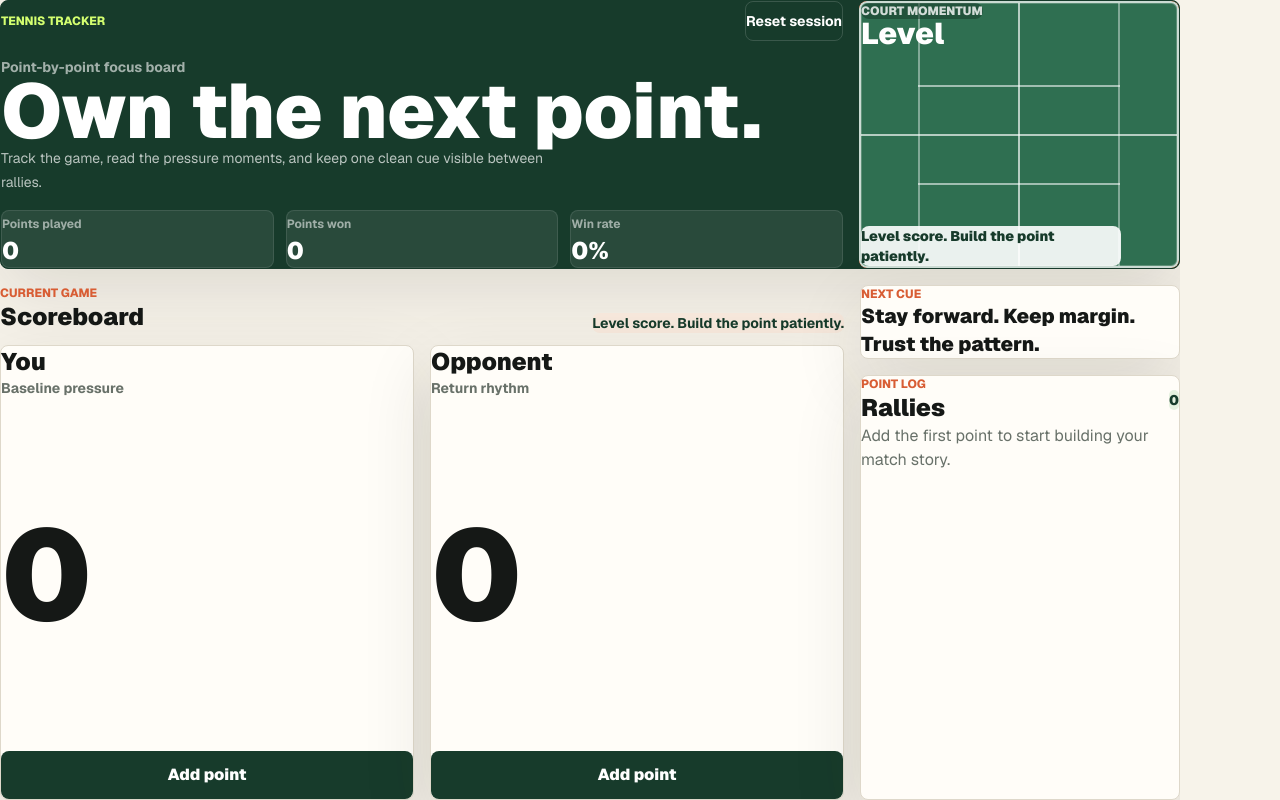
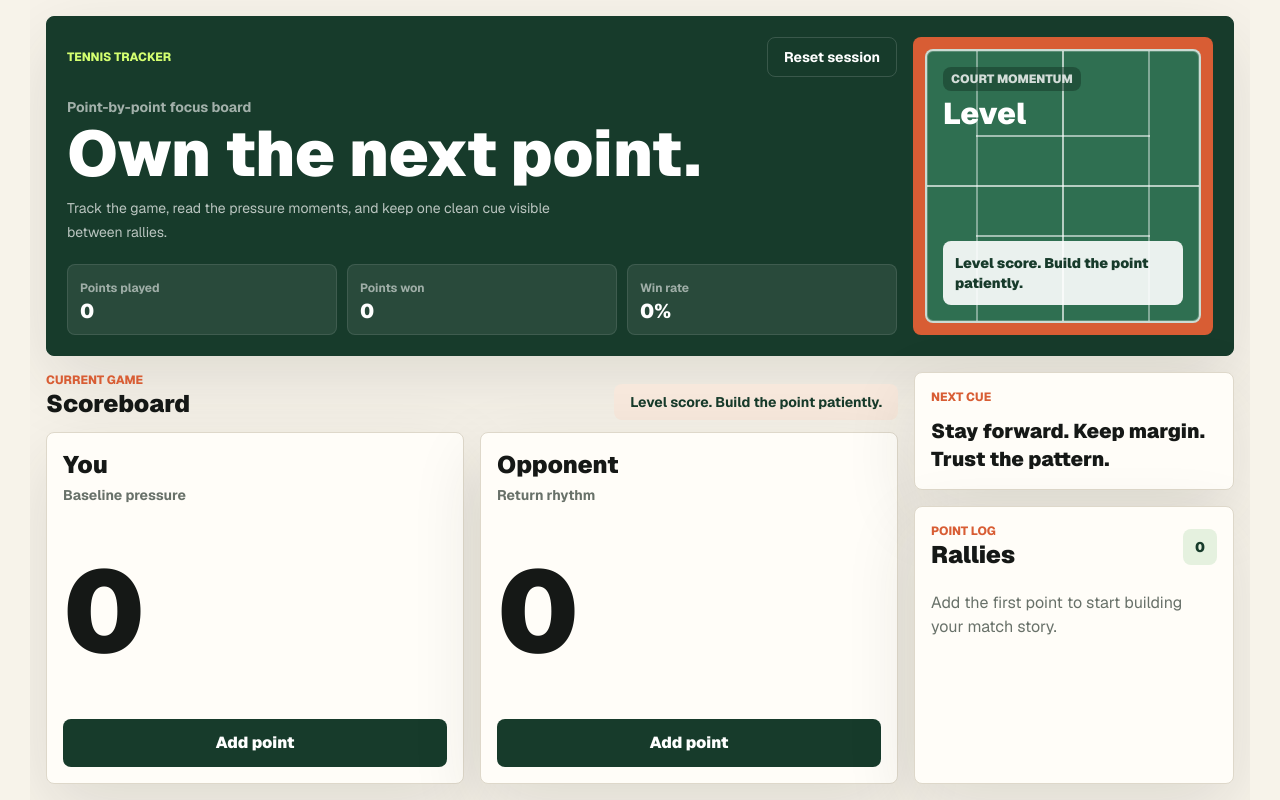
Before and after one commit to martalewan/tennis-tracker, a Next.js app: page / in a window 1280 px wide. Built offline with nearby package versions, Linux system fonts and the light colour scheme.

Commit message:
Fix layout spacing and gutters

```diff
--- a/src/app/globals.css
+++ b/src/app/globals.css
@@ -54,8 +54,6 @@ body {
 
 body {
   min-height: 100%;
-  display: flex;
-  flex-direction: column;
   color: var(--foreground);
   background: var(--background);
   font-family: var(--font-geist-sans), Arial, Helvetica, sans-serif;
@@ -65,8 +63,6 @@ body {
 
 * {
   box-sizing: border-box;
-  padding: 0;
-  margin: 0;
 }
 
 a {
--- a/src/app/page.tsx
+++ b/src/app/page.tsx
@@ -56,9 +56,9 @@ export default function Home() {
   }
 
   return (
-    <main className="mx-auto grid h-screen w-[min(var(--page-width),calc(100%_-_2rem))] grid-rows-[auto_minmax(0,1fr)] gap-4 overflow-hidden py-4 max-[980px]:h-auto max-[980px]:min-h-screen max-[980px]:overflow-visible max-sm:w-[calc(100%_-_1.5rem)]">
-      <header className="grid gap-4 overflow-hidden rounded-card border border-primary bg-primary p-4 text-white shadow-panel md:grid-cols-[minmax(0,1fr)_320px]">
-        <section className="grid content-between gap-4">
+    <main className="mx-auto flex h-screen w-full max-w-[1220px] flex-col gap-4 overflow-hidden px-4 py-4 max-[980px]:h-auto max-[980px]:min-h-screen max-[980px]:overflow-visible max-sm:px-3 max-sm:py-3">
+      <header className="grid h-[43vh] min-h-[312px] max-h-[340px] gap-4 overflow-hidden rounded-card border border-primary bg-primary p-5 text-white shadow-panel md:grid-cols-[minmax(0,1fr)_300px]">
+        <section className="flex min-h-0 flex-col justify-between gap-4">
           <nav className="flex flex-wrap items-center justify-between gap-3">
             <p className="text-xs font-extrabold uppercase text-accent-contrast">
               Tennis Tracker
@@ -76,16 +76,16 @@ export default function Home() {
             <p className="mb-2 text-sm font-bold text-white/60">
               Point-by-point focus board
             </p>
-            <h1 className="text-[clamp(2.5rem,6vw,5.4rem)] font-black leading-[0.9] text-white">
+            <h1 className="max-w-[780px] text-[clamp(2.4rem,5vw,4.6rem)] font-black leading-[0.92] text-white">
               Own the next point.
             </h1>
-            <p className="mt-3 max-w-xl text-sm leading-6 text-white/70">
+            <p className="mt-3 max-w-[540px] text-sm leading-6 text-white/70">
               Track the game, read the pressure moments, and keep one clean cue
               visible between rallies.
             </p>
           </div>
 
-          <div className="grid gap-3 sm:grid-cols-3">
+          <div className="grid gap-2.5 sm:grid-cols-3">
             <Metric label="Points played" value={totalPoints} />
             <Metric label="Points won" value={pointsWon} />
             <Metric label="Win rate" value={`${winRate}%`} />
@@ -105,7 +105,7 @@ export default function Home() {
       </header>
 
       <section
-        className="grid min-h-0 grid-cols-[minmax(0,1fr)_320px] gap-4 max-[980px]:grid-cols-1"
+        className="grid min-h-0 flex-1 grid-cols-[minmax(0,1fr)_320px] gap-4 max-[980px]:grid-cols-1"
         aria-label="Tennis match tracker"
       >
         <div className="grid min-h-0 grid-rows-[auto_minmax(0,1fr)] gap-3">
@@ -146,7 +146,7 @@ export default function Home() {
             </p>
           </section>
 
-          <section className="min-h-0 rounded-card border border-border bg-surface p-4 shadow-panel">
+          <section className="flex min-h-0 flex-col rounded-card border border-border bg-surface p-4 shadow-panel">
             <div className="flex items-center justify-between gap-4">
               <div>
                 <p className="text-xs font-extrabold uppercase text-accent">
@@ -160,7 +160,7 @@ export default function Home() {
             </div>
 
             {history.length > 0 ? (
-              <ol className="mt-4 grid max-h-full gap-2 overflow-y-auto pr-1">
+              <ol className="mt-4 grid min-h-0 flex-1 gap-2 overflow-y-auto pr-1">
                 {history.map((point, index) => (
                   <li
                     className="grid grid-cols-[38px_minmax(0,1fr)] gap-3 rounded-card border border-border-soft bg-surface-strong p-2.5"
@@ -194,9 +194,9 @@ export default function Home() {
 
 function Metric({ label, value }: { label: string; value: number | string }) {
   return (
-    <div className="rounded-card border border-white/10 bg-white/8 p-3">
+    <div className="rounded-card border border-white/10 bg-white/8 px-3 py-2.5">
       <span className="text-xs font-bold text-white/55">{label}</span>
-      <strong className="mt-1 block text-2xl font-black text-white">{value}</strong>
+      <strong className="block text-xl font-black leading-tight text-white">{value}</strong>
     </div>
   );
 }
@@ -217,7 +217,7 @@ function ScoreTile({
   subtitle: string;
 }) {
   return (
-    <article className="grid min-h-0 grid-rows-[auto_minmax(0,1fr)_auto] gap-4 rounded-card border border-border bg-surface p-4 shadow-panel">
+    <article className="grid min-h-0 grid-rows-[auto_minmax(0,1fr)_auto] gap-3 rounded-card border border-border bg-surface p-4 shadow-panel">
       <div className="flex items-start justify-between gap-4">
         <div>
           <h3 className="text-2xl font-black text-foreground">{label}</h3>
@@ -230,7 +230,7 @@ function ScoreTile({
         )}
       </div>
 
-      <strong className="self-center text-[clamp(4.5rem,11vw,8rem)] font-black leading-none text-foreground">
+      <strong className="self-center text-[clamp(4rem,10vw,7.2rem)] font-black leading-none text-foreground">
         {score}
       </strong>
 
@@ -254,8 +254,8 @@ function CourtPreview({
   status: string;
 }) {
   return (
-    <aside className="grid min-h-[240px] overflow-hidden rounded-card bg-clay p-3">
-      <div className="relative grid rounded-card border-2 border-white/75 bg-court p-5 shadow-[inset_0_0_0_1px_rgba(255,255,255,0.22)]">
+    <aside className="grid min-h-0 overflow-hidden rounded-card bg-clay p-3">
+      <div className="relative grid min-h-0 rounded-card border-2 border-white/75 bg-court p-4 shadow-[inset_0_0_0_1px_rgba(255,255,255,0.22)]">
         <div className="absolute left-1/2 top-0 h-full w-0.5 -translate-x-1/2 bg-white/65" />
         <div className="absolute left-0 top-1/2 h-0.5 w-full -translate-y-1/2 bg-white/65" />
         <div className="absolute left-[18%] top-0 h-full w-0.5 bg-white/40" />
@@ -273,7 +273,7 @@ function CourtPreview({
             </strong>
           </div>
 
-          <p className="max-w-[260px] rounded-card bg-white/90 p-3 text-sm font-black leading-5 text-primary">
+          <p className="max-w-[245px] rounded-card bg-white/90 p-3 text-sm font-black leading-5 text-primary">
             {status}
           </p>
         </div>
```
